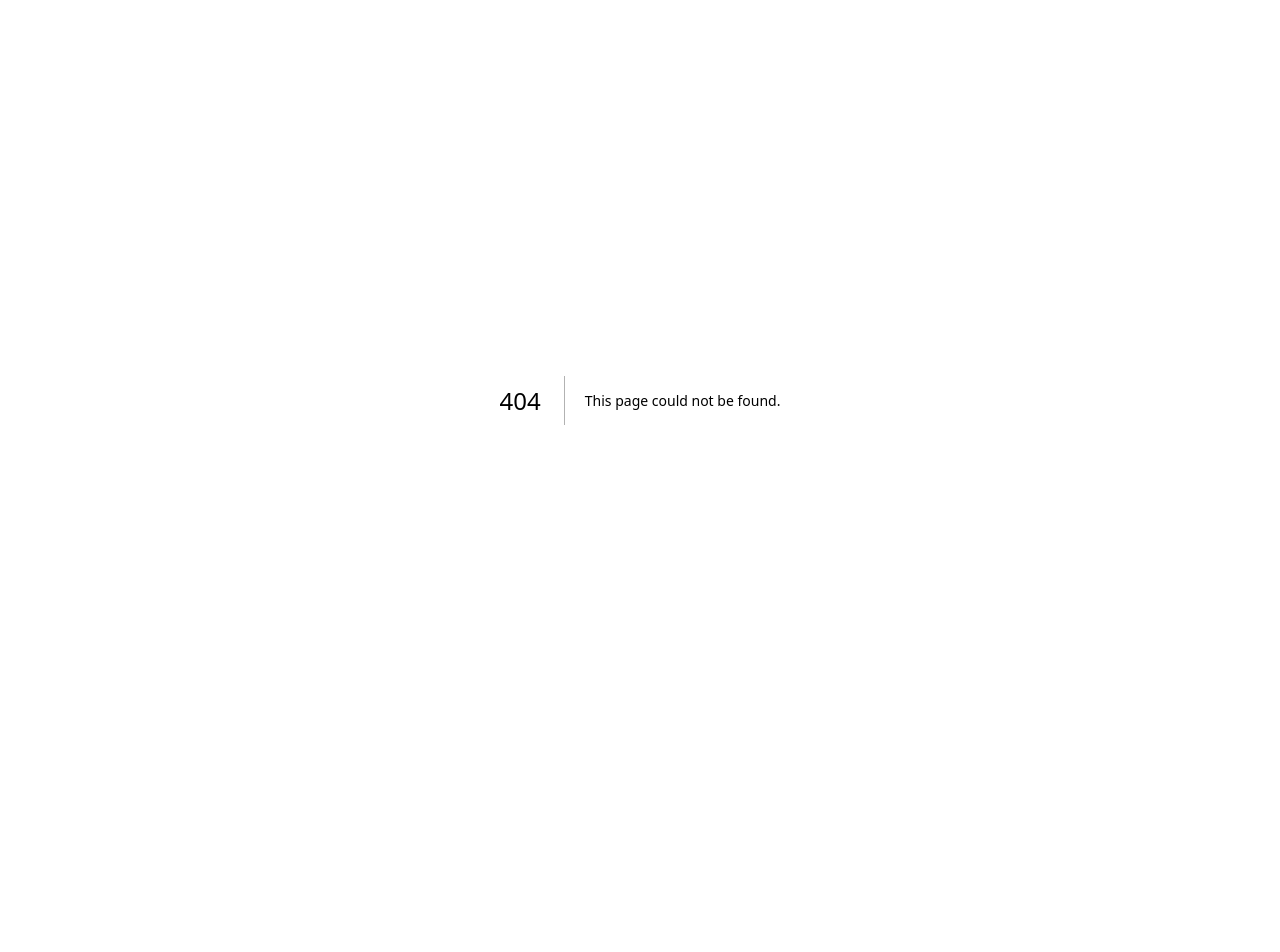
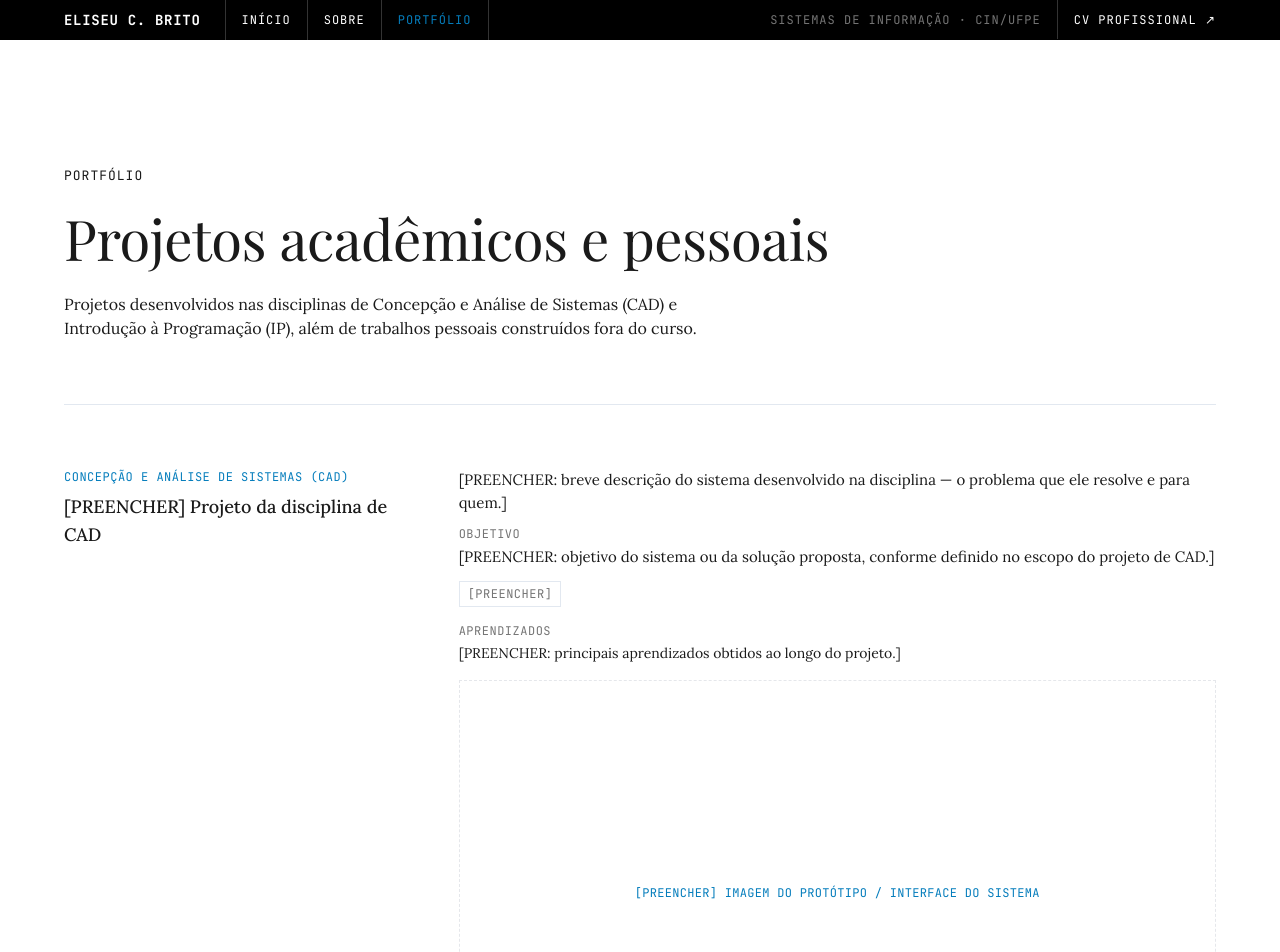
Before and after one commit to eliseucbrito/eliseucbrito.github.io, a Next.js app: page /portfolio in a window 1280 px wide. Before the commit this address had no page. Shown: the top 952 px of the page. Before the commit the page ends 800 px from the top, so only its background shows below. Built offline with nearby package versions, Linux system fonts and the light colour scheme; a web font is replaced by a local one.

Commit message:
add portfolio page for CAD/IP projects

```diff
--- /dev/null
+++ b/src/app/portfolio/page.tsx
@@ -0,0 +1,163 @@
+import { AcademicHeader } from "@/components/AcademicHeader";
+
+interface Project {
+  title: string;
+  discipline: string;
+  description: string;
+  objective: string;
+  technologies?: string[];
+  repoUrl?: string;
+  prototypeUrl?: string;
+  learnings?: string;
+  placeholder?: boolean;
+}
+
+const projects: Project[] = [
+  {
+    title: "[PREENCHER] Projeto da disciplina de CAD",
+    discipline: "Concepção e Análise de Sistemas (CAD)",
+    description:
+      "[PREENCHER: breve descrição do sistema desenvolvido na disciplina — o problema que ele resolve e para quem.]",
+    objective:
+      "[PREENCHER: objetivo do sistema ou da solução proposta, conforme definido no escopo do projeto de CAD.]",
+    technologies: ["[PREENCHER]"],
+    learnings: "[PREENCHER: principais aprendizados obtidos ao longo do projeto.]",
+    placeholder: true,
+  },
+  {
+    title: "[PREENCHER] Projeto da disciplina de IP",
+    discipline: "Introdução à Programação (IP)",
+    description:
+      "[PREENCHER: breve descrição do programa/sistema desenvolvido na disciplina.]",
+    objective:
+      "[PREENCHER: objetivo do sistema ou da solução proposta, conforme definido no escopo do projeto de IP.]",
+    technologies: ["[PREENCHER]"],
+    learnings: "[PREENCHER: principais aprendizados obtidos ao longo do projeto.]",
+    placeholder: true,
+  },
+  {
+    title: "PoliTrends — Inteligência Sociopolítica em Tempo Real",
+    discipline: "Projeto pessoal",
+    description:
+      "Plataforma que coleta e processa dados de redes sociais em tempo real para gerar análises políticas sobre candidatos brasileiros.",
+    objective:
+      "Fornecer inteligência sociopolítica a jornalistas e pesquisadores a partir de uma arquitetura event-driven de ingestão e processamento contínuo de grandes volumes de dados, conectada a modelos preditivos.",
+    technologies: ["React", "Event-driven architecture", "Modelos preditivos"],
+    prototypeUrl: "https://politrends-web.vercel.app/",
+    learnings:
+      "Em 2024, as projeções eleitorais da plataforma superaram a acurácia de institutos como Datafolha e Quaest — resultado direto de escolhas técnicas bem fundamentadas na arquitetura e nos modelos.",
+  },
+];
+
+export default function PortfolioPage() {
+  return (
+    <div className="min-h-screen bg-canvas text-primaryInk selection:bg-accent selection:text-white pb-32">
+      <AcademicHeader active="/portfolio" />
+
+      <main className="max-w-[1600px] mx-auto px-4 sm:px-8 lg:px-16 pt-16 md:pt-32">
+        <section className="pb-16 border-b border-hairline">
+          <span className="font-mono text-xs sm:text-[13px] tracking-[1px] uppercase text-primaryInk block mb-6">
+            PORTFÓLIO
+          </span>
+          <h1 className="font-display text-4xl sm:text-[42px] md:text-[56px] leading-[1.08] tracking-[-0.5px] text-primaryInk max-w-[800px] mb-6">
+            Projetos acadêmicos e pessoais
+          </h1>
+          <p className="font-body text-[16px] leading-[1.5] text-primaryInk max-w-2xl">
+            Projetos desenvolvidos nas disciplinas de Concepção e Análise de Sistemas (CAD) e Introdução à
+            Programação (IP), além de trabalhos pessoais construídos fora do curso.
+          </p>
+        </section>
+
+        <section className="py-16">
+          <div className="space-y-0">
+            {projects.map((project) => (
+              <div
+                key={project.title}
+                className="py-8 border-t border-hairline first:border-t-0 first:pt-0"
+              >
+                <div className="grid grid-cols-1 lg:grid-cols-12 gap-8">
+                  <div className="lg:col-span-4">
+                    <p className="font-mono text-xs uppercase tracking-[0.5px] text-accent mb-2">
+                      {project.discipline}
+                    </p>
+                    <h3 className="font-body text-lg font-medium text-primaryInk mb-2">
+                      {project.title}
+                    </h3>
+                    <div className="flex flex-col gap-1">
+                      {project.repoUrl && (
+                        <a
+                          href={project.repoUrl}
+                          target="_blank"
+                          rel="noreferrer"
+                          className="font-mono text-xs uppercase tracking-[1px] text-primaryInk hover:text-accent transition-colors underline underline-offset-4 decoration-hairline hover:decoration-accent"
+                        >
+                          Repositório →
+                        </a>
+                      )}
+                      {project.prototypeUrl && (
+                        <a
+                          href={project.prototypeUrl}
+                          target="_blank"
+                          rel="noreferrer"
+                          className="font-mono text-xs uppercase tracking-[1px] text-primaryInk hover:text-accent transition-colors underline underline-offset-4 decoration-hairline hover:decoration-accent"
+                        >
+                          Protótipo →
+                        </a>
+                      )}
+                    </div>
+                  </div>
+
+                  <div className="lg:col-span-8">
+                    <p className="font-body text-[15px] leading-[1.5] text-primaryInk mb-3">
+                      {project.description}
+                    </p>
+                    <p className="font-body text-[15px] leading-[1.5] text-primaryInk mb-3">
+                      <span className="font-mono text-xs uppercase tracking-[0.5px] text-metadata block mb-1">
+                        Objetivo
+                      </span>
+                      {project.objective}
+                    </p>
+
+                    {project.technologies && (
+                      <div className="flex flex-wrap gap-2 mb-4">
+                        {project.technologies.map((tech) => (
+                          <span
+                            key={tech}
+                            className="font-mono text-xs uppercase tracking-[0.5px] text-metadata border border-hairline px-2 py-1"
+                          >
+                            {tech}
+                          </span>
+                        ))}
+                      </div>
+                    )}
+
+                    {project.learnings && (
+                      <p className="font-body text-sm text-primaryInk leading-[1.5] mb-4">
+                        <span className="font-mono text-xs uppercase tracking-[0.5px] text-metadata block mb-1">
+                          Aprendizados
+                        </span>
+                        {project.learnings}
+                      </p>
+                    )}
+
+                    <div
+                      className={`w-full aspect-video border border-dashed flex items-center justify-center p-8 text-center font-mono text-xs uppercase tracking-wide ${
+                        project.placeholder
+                          ? "border-accent/50 text-accent bg-accent/5"
+                          : "border-hairline text-metadata bg-hairline/10"
+                      }`}
+                    >
+                      {project.placeholder
+                        ? "[PREENCHER] Imagem do protótipo / interface do sistema"
+                        : "Imagem do protótipo / interface do sistema"}
+                    </div>
+                  </div>
+                </div>
+              </div>
+            ))}
+          </div>
+        </section>
+      </main>
+    </div>
+  );
+}
```
